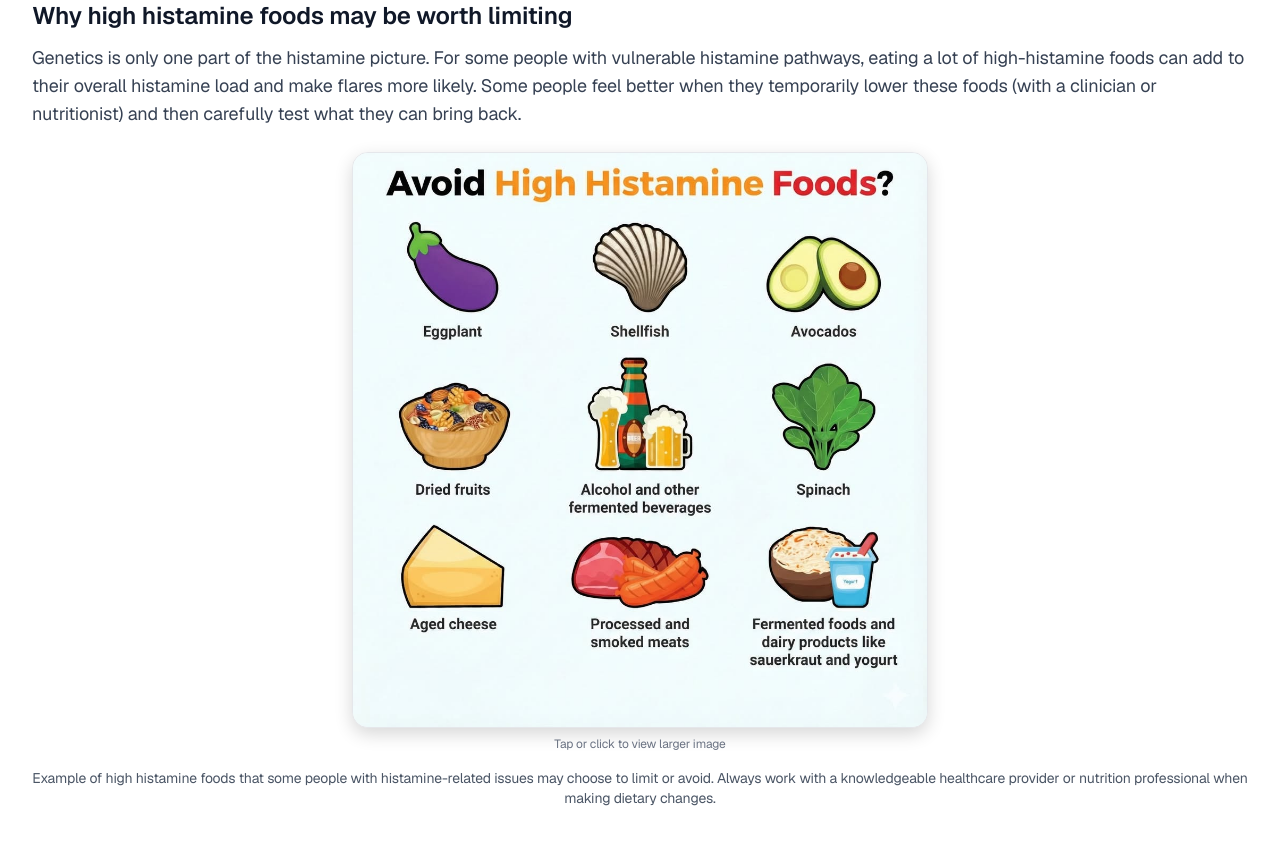
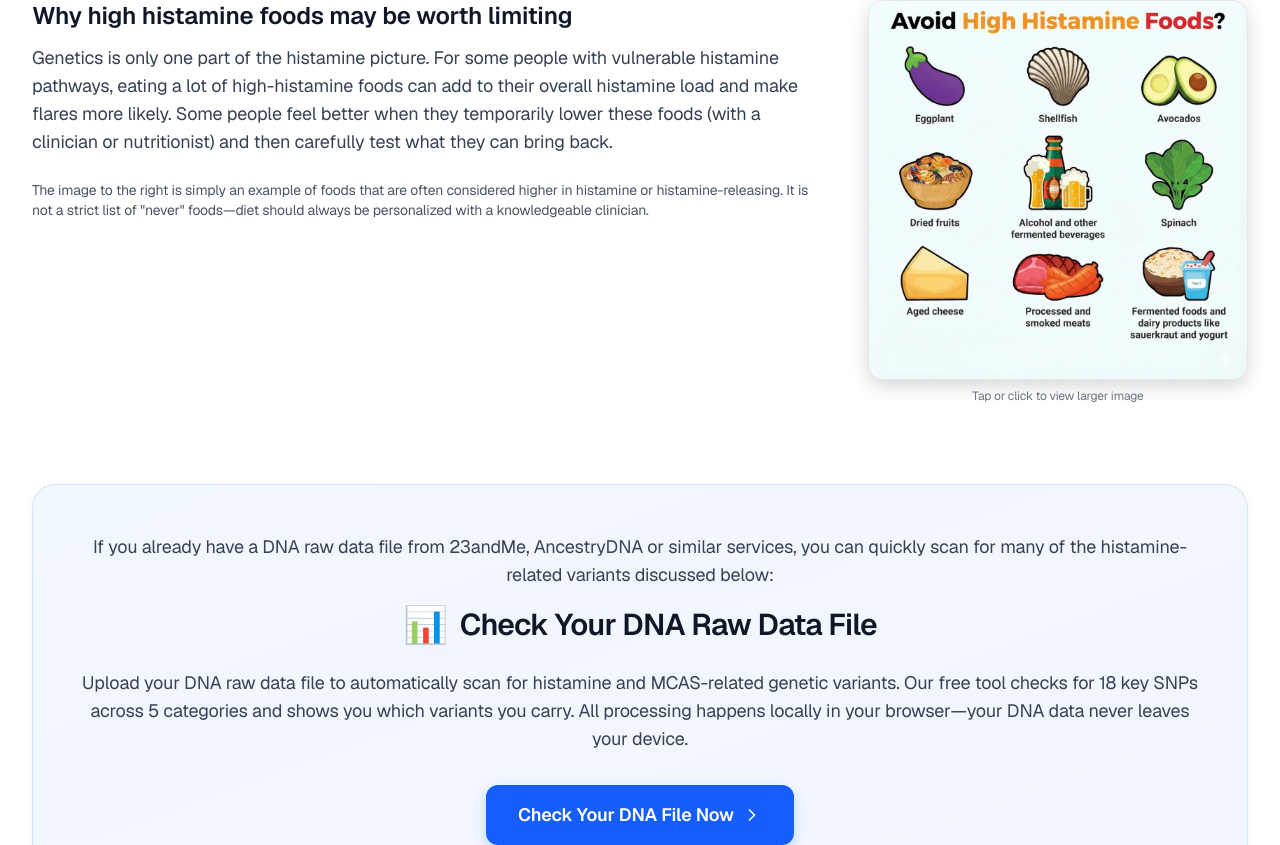
Before and after one commit to helloivanco/gadolinium.org, a Next.js app: page /dna-histamine-mcas in a window 1280 px wide. Shown: the part 1455-2300 px from the top of the page. Built offline with nearby package versions, Linux system fonts and the light colour scheme.

Commit message:
Refactor DNA Histamine/MCAS page layout for improved readability and user experience. Update HistamineFoodsImage component to handle overlay interactions and keyboard accessibility, enhancing usability for users viewing high histamine foods.

```diff
--- a/app/dna-histamine-mcas/page.tsx
+++ b/app/dna-histamine-mcas/page.tsx
@@ -184,25 +184,30 @@ const DNAHistamineMCASPage = () => {
 
           {/* High Histamine Foods Image */}
           <section className='mb-20'>
-            <div className='w-full'>
+            <div className='w-full md:flex md:items-start md:gap-10'>
+              <div className='md:flex-1'>
                 <h2 className='text-xl md:text-2xl font-semibold text-gray-900 mb-3'>
                   Why high histamine foods may be worth limiting
                 </h2>
-              <p className='text-base md:text-lg text-gray-700 mb-6'>
+                <p className='text-base md:text-lg text-gray-700 mb-4 md:mb-6'>
                   Genetics is only one part of the histamine picture. For some
                   people with vulnerable histamine pathways, eating a lot of
-                high-histamine foods can add to their overall histamine load and
-                make flares more likely. Some people feel better when they
-                temporarily lower these foods (with a clinician or nutritionist)
-                and then carefully test what they can bring back.
+                  high-histamine foods can add to their overall histamine load
+                  and make flares more likely. Some people feel better when they
+                  temporarily lower these foods (with a clinician or
+                  nutritionist) and then carefully test what they can bring
+                  back.
                 </p>
+                <p className='mt-2 text-sm text-gray-600'>
+                  The image to the right is simply an example of foods that are
+                  often considered higher in histamine or histamine-releasing.
+                  It is not a strict list of &quot;never&quot; foods—diet should
+                  always be personalized with a knowledgeable clinician.
+                </p>
+              </div>
+              <div className='mt-6 md:mt-0 md:w-[320px] lg:w-[380px] md:flex-shrink-0'>
                 <HistamineFoodsImage />
-              <p className='mt-4 text-sm text-gray-600 text-center'>
-                Example of high histamine foods that some people with
-                histamine-related issues may choose to limit or avoid. Always
-                work with a knowledgeable healthcare provider or nutrition
-                professional when making dietary changes.
-              </p>
+              </div>
             </div>
           </section>
 
--- a/components/HistamineFoodsImage.tsx
+++ b/components/HistamineFoodsImage.tsx
@@ -1,7 +1,12 @@
 'use client';
 
 import Image from 'next/image';
-import { useState, type KeyboardEvent, type MouseEvent } from 'react';
+import {
+  useEffect,
+  useState,
+  type KeyboardEvent,
+  type MouseEvent,
+} from 'react';
 
 const HistamineFoodsImage = () => {
   const [isOpen, setIsOpen] = useState(false);
@@ -20,6 +25,30 @@ const HistamineFoodsImage = () => {
       setIsOpen(false);
     }
   };
+
+  const handleOverlayClick = (event: MouseEvent<HTMLDivElement>) => {
+    if (event.target === event.currentTarget) {
+      setIsOpen(false);
+    }
+  };
+
+  useEffect(() => {
+    if (!isOpen) {
+      return;
+    }
+
+    const handleEscape = (event: KeyboardEvent) => {
+      if (event.key === 'Escape') {
+        setIsOpen(false);
+      }
+    };
+
+    window.addEventListener('keydown', handleEscape);
+
+    return () => {
+      window.removeEventListener('keydown', handleEscape);
+    };
+  }, [isOpen]);
 
   return (
     <div className='w-full'>
@@ -48,7 +77,8 @@ const HistamineFoodsImage = () => {
           role='dialog'
           aria-modal='true'
           aria-label='Enlarged view of high histamine foods image'
-          onKeyDown={handleKeyDown}>
+          onKeyDown={handleKeyDown}
+          onClick={handleOverlayClick}>
           <button
             type='button'
             className='absolute top-4 right-4 text-white/80 hover:text-white text-sm md:text-base px-3 py-1.5 rounded-full bg-black/40 border border-white/30 backdrop-blur-sm focus-visible:outline-none'
```
Lines whose indentation alone changed are shown as unchanged.
